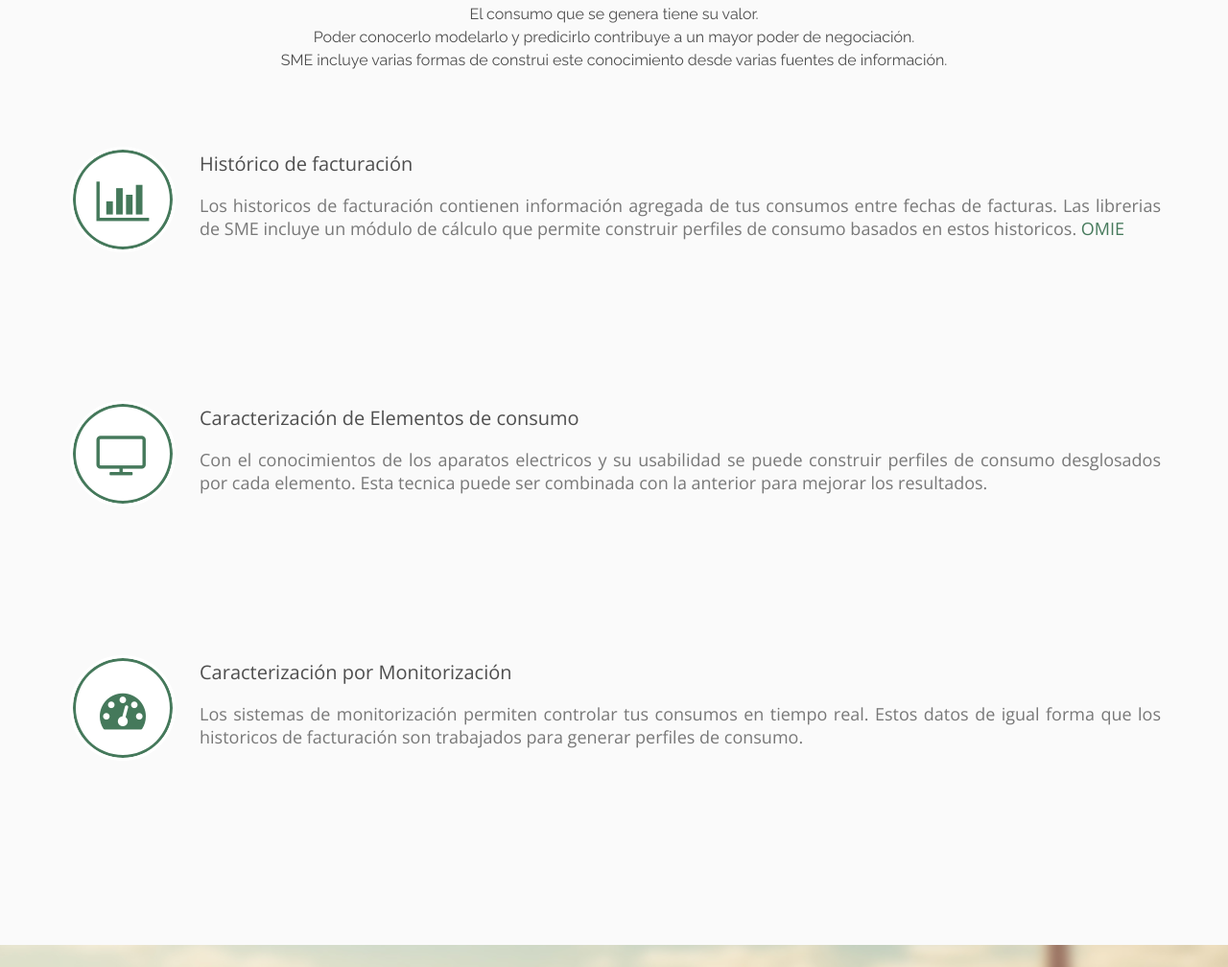
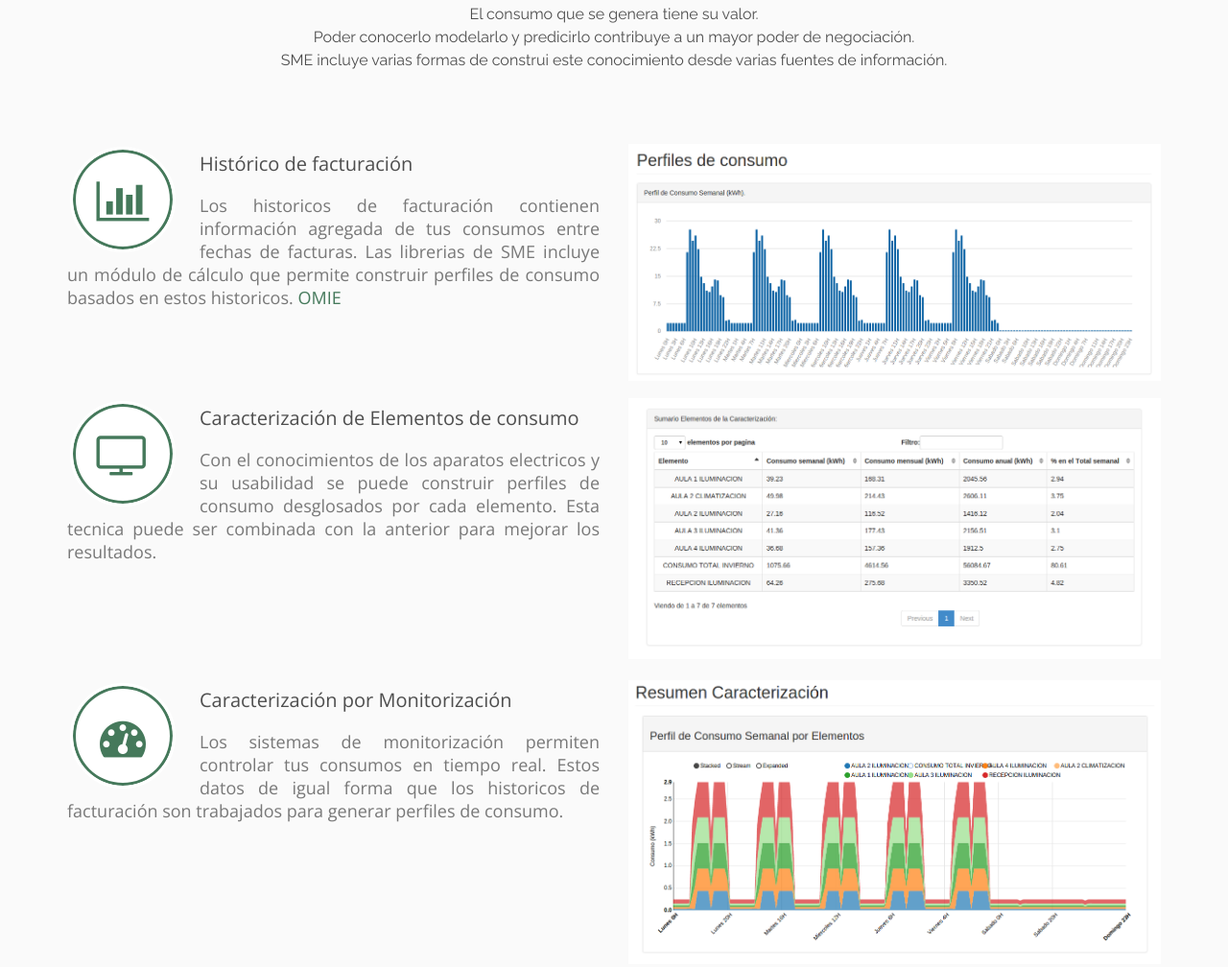
Before and after one commit to ekergy/sme, a plain HTML site: page index.html in a window 1280 px wide. Shown: the part 857-1865 px from the top of the page at 96% size. Drawn offline with nearby package versions, Linux system fonts and the light colour scheme.

Commit message:
He añadido imágenes y formato al apartado de valora tu consumo

```diff
--- a/css/main.css
+++ b/css/main.css
@@ -2604,3 +2604,7 @@ shortcodes page css
     color: #fff;
     background-color: #fff
 }
+
+.img-what-do{
+  width: 100%;
+}
--- a/index.html
+++ b/index.html
@@ -100,7 +100,7 @@
 
             <div class="row">
                 <div class="features col-md-12 col-sm-12">
-                    <div class="col-md-12 col-sm-12 wow fadeInDown content-auto" data-wow-duration="1000ms" data-wow-delay="600ms">
+                    <div class="col-md-6 col-sm-6 wow fadeInDown content-auto" data-wow-duration="1000ms" data-wow-delay="600ms">
                         <div class="feature-wrap">
                             <a href="" target="_blank"><i class="fa fa-bar-chart"></i></a>
                             <h2 class="text-justify">Histórico de facturación</h2>
@@ -108,7 +108,17 @@
                         </div>
                     </div><!--/.col-md-12-->
 
-                    <div class="col-md-12 col-sm-12 wow fadeInDown content-auto" data-wow-duration="1000ms" data-wow-delay="600ms">
+                    <div class="col-md-6 col-sm-6 wow fadeInDown content-auto" data-wow-duration="1000ms" data-wow-delay="600ms">
+                        <div class="feature-wrap">
+                            <img src="images/pantallazos/PerfilConsumoSemanal.png" alt="" class="img-what-do">
+                        </div>
+                    </div><!--/.col-md-12-->
+
+                </div><!--/.col-md-12-->
+
+                <div class="features col-md-12 col-sm-12" style="height: 21em;">
+
+                    <div class="col-md-6 col-sm-6 wow fadeInDown content-auto" data-wow-duration="1000ms" data-wow-delay="600ms">
                         <div class="feature-wrap">
                             <a href=""  target="_blank"><i class="fa fa-television"></i></a>
                             <h2 class="text-justify">Caracterización de Elementos de consumo</h2>
@@ -116,11 +126,27 @@
                         </div>
                     </div><!--/.col-md-12-->
 
-                    <div class="col-md-12 col-sm-12 wow fadeInDown content-auto" data-wow-duration="1000ms" data-wow-delay="600ms">
+                    <div class="col-md-6 col-sm-6 wow fadeInDown content-auto" data-wow-duration="1000ms" data-wow-delay="600ms">
+                        <div class="feature-wrap">
+                            <img src="images/pantallazos/PerfilConsumoSemanal2.png" alt="" class="img-what-do">
+                        </div>
+                    </div><!--/.col-md-12-->
+
+                </div><!--/.col-md-12-->
+
+                <div class="features col-md-12 col-sm-12">
+
+                    <div class="col-md-6 col-sm-6 wow fadeInDown content-auto" data-wow-duration="1000ms" data-wow-delay="600ms">
                         <div class="feature-wrap">
                             <a href="" target="_blank"><i class="fa fa-tachometer"></i></a>
                             <h2>Caracterización por Monitorización</h2>
                             <h3 class="text-justify">Los sistemas de monitorización permiten controlar tus consumos en tiempo real. Estos datos de igual forma que los historicos de facturación son trabajados para generar perfiles de consumo.</h3>
+                        </div>
+                    </div><!--/.col-md-12-->
+
+                    <div class="col-md-6 col-sm-6 wow fadeInDown content-auto" data-wow-duration="1000ms" data-wow-delay="600ms">
+                        <div class="feature-wrap">
+                            <img src="images/pantallazos/ResumenCaracterizacion.png" alt="" class="img-what-do">
                         </div>
                     </div><!--/.col-md-12-->
 
```
Also changed, not shown: images/pantallazos/EditarCaracterizacion1.png (added), images/pantallazos/EditarUsabilidad.png (added), images/pantallazos/PerfilConsumoSemanal.png (added), images/pantallazos/PerfilConsumoSemanal2.png (added), images/pantallazos/ResumenCaracterizacion.png (added), images/pantallazos/ResumenCaracterizacion2.png (added), images/pantallazos/ResumenCaracterizacion3.png (added), images/pantallazos/editar_contrato.png (added).
